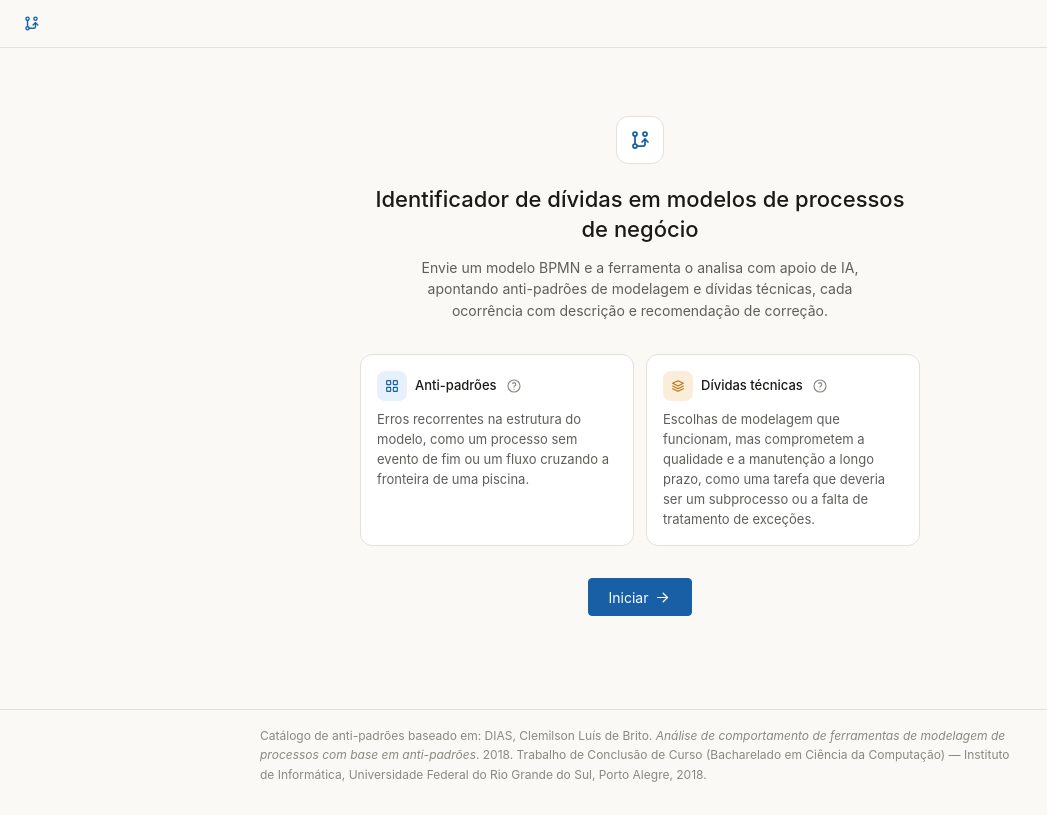
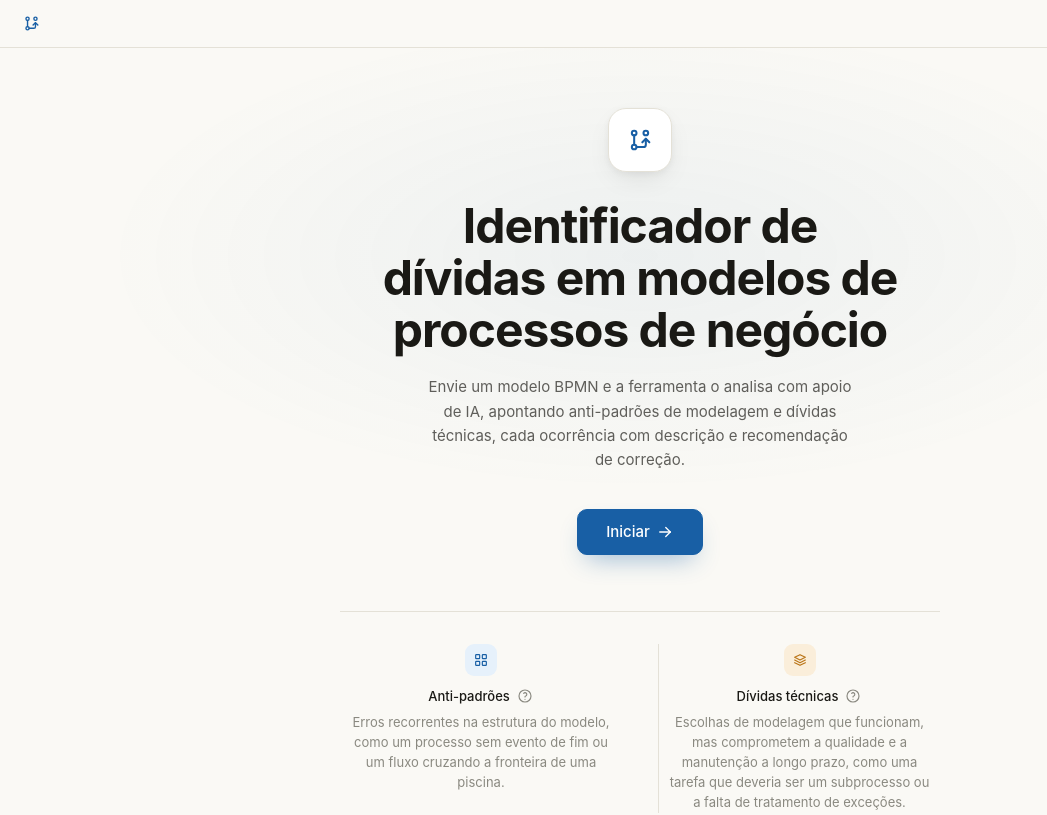
Before and after one commit to nicolasddr/BPModelDebt, a Next.js app: page / in a window 1280 px wide. Shown: the top 815 px of the page, without its empty margins (0-1047 px from the left). Built offline with nearby package versions, Linux system fonts and the light colour scheme.

Commit message:
melhorias página inicial

```diff
--- a/app/layout.tsx
+++ b/app/layout.tsx
@@ -31,7 +31,7 @@ export default function RootLayout({
     >
       <body className="min-h-full flex flex-col">
         <Topbar />
-        <main className="mx-auto w-full max-w-[760px] px-[22px] pt-7 pb-[60px]">
+        <main className="mx-auto flex w-full max-w-[760px] flex-1 flex-col px-[22px] pt-7 pb-[60px]">
           {children}
         </main>
         <Footer />
--- a/components/Button.tsx
+++ b/components/Button.tsx
@@ -2,7 +2,7 @@ import type { ComponentProps, ButtonHTMLAttributes, ReactNode } from "react";
 import Link from "next/link";
 
 type ButtonVariant = "primary" | "secondary";
-type ButtonSize = "sm" | "md";
+type ButtonSize = "sm" | "md" | "lg";
 
 const baseClasses =
   "inline-flex items-center gap-1.5 rounded border disabled:opacity-50 focus-visible:outline-none focus-visible:ring-2 focus-visible:ring-accent focus-visible:ring-offset-2";
@@ -15,6 +15,7 @@ const variantClasses: Record<ButtonVariant, string> = {
 const sizeClasses: Record<ButtonSize, string> = {
   sm: "h-[34px] px-3.5 text-[13px]",
   md: "h-[38px] px-5 text-[14px]",
+  lg: "h-[46px] rounded-[10px] px-7 text-[15px] font-medium",
 };
 
 function buttonClassName(variant: ButtonVariant, size: ButtonSize, className?: string): string {
--- a/components/Welcome.tsx
+++ b/components/Welcome.tsx
@@ -1,3 +1,4 @@
+import type { ReactNode } from "react";
 import {
   IconArrowRight,
   IconGitBranch,
@@ -9,54 +10,95 @@ import { AntipatternCatalog, TechDebtCatalog } from "@/components/catalogs";
 
 export function Welcome() {
   return (
-    <div className="mx-auto mt-10 max-w-[560px] text-center">
-      <div className="mx-auto mb-5 flex h-12 w-12 items-center justify-center rounded-xl border border-border bg-s2 text-accent">
-        <IconGitBranch size={24} stroke={1.75} />
-      </div>
+    <div className="flex flex-1 flex-col items-center justify-center py-8 text-center">
+      <div
+        aria-hidden
+        className="pointer-events-none fixed inset-0 -z-10 bg-[radial-gradient(60%_42%_at_50%_32%,rgba(24,95,165,0.06),transparent_70%)]"
+      />
 
-      <h1 className="text-[22px] font-medium leading-snug">
-        Identificador de dívidas em modelos de processos de negócio
-      </h1>
-      <p className="mx-auto mt-3 max-w-[480px] text-[14px] text-ink-2">
-        Envie um modelo BPMN e a ferramenta o analisa com apoio de IA, apontando anti-padrões de modelagem e dívidas
-        técnicas, cada ocorrência com descrição e recomendação de correção.
-      </p>
+      <div className="flex w-full max-w-[600px] flex-col items-center">
+        <div className="mb-7 flex h-16 w-16 items-center justify-center rounded-[18px] border border-border bg-s2 text-accent shadow-[0_10px_30px_-12px_rgba(26,25,21,0.18),0_2px_8px_rgba(26,25,21,0.05)]">
+          <IconGitBranch size={28} stroke={1.75} />
+        </div>
 
-      <div className="mt-8 grid grid-cols-1 gap-3 text-left sm:grid-cols-2">
-        <div className="rounded-xl border border-border bg-s2 p-4">
-          <div className="mb-2 flex items-center gap-2">
-            <span className="flex h-[30px] w-[30px] items-center justify-center rounded-lg bg-run-bg text-run">
-              <IconLayoutGrid size={16} stroke={1.75} />
-            </span>
-            <span className="text-[13px] font-medium">Anti-padrões</span>
-            <AntipatternCatalog />
-          </div>
-          <p className="text-[13px] text-ink-2">
+        <h1 className="max-w-[19ch] text-balance text-[clamp(2rem,1.2rem+2.4vw,3rem)] font-bold leading-[1.08] tracking-[-0.022em]">
+          Identificador de dívidas em modelos de processos de negócio
+        </h1>
+
+        <p className="mt-5 max-w-[46ch] text-[15px] leading-[1.62] text-ink-2">
+          Envie um modelo BPMN e a ferramenta o analisa com apoio de IA,
+          apontando anti-padrões de modelagem e dívidas técnicas, cada
+          ocorrência com descrição e recomendação de correção.
+        </p>
+
+        <Button
+          href="/analise"
+          size="lg"
+          className="mt-9 shadow-[0_12px_26px_-10px_rgba(24,95,165,0.45)]"
+        >
+          Iniciar
+          <IconArrowRight size={18} stroke={1.75} />
+        </Button>
+
+        <div className="mt-14 grid w-full grid-cols-1 gap-y-7 border-t border-border pt-8 sm:grid-cols-2 sm:gap-x-9 sm:gap-y-0">
+          <Concept
+            icon={<IconLayoutGrid size={16} stroke={1.75} />}
+            iconClassName="bg-run-bg text-run"
+            title="Anti-padrões"
+            catalog={<AntipatternCatalog />}
+          >
             Erros recorrentes na estrutura do modelo, como um processo sem
             evento de fim ou um fluxo cruzando a fronteira de uma piscina.
-          </p>
-        </div>
+          </Concept>
 
-        <div className="rounded-xl border border-border bg-s2 p-4">
-          <div className="mb-2 flex items-center gap-2">
-            <span className="flex h-[30px] w-[30px] items-center justify-center rounded-lg bg-amber-bg text-amber">
-              <IconStack2 size={16} stroke={1.75} />
-            </span>
-            <span className="text-[13px] font-medium">Dívidas técnicas</span>
-            <TechDebtCatalog />
-          </div>
-          <p className="text-[13px] text-ink-2">
+          <Concept
+            className="border-t border-border pt-7 sm:border-t-0 sm:border-l sm:pt-0"
+            icon={<IconStack2 size={16} stroke={1.75} />}
+            iconClassName="bg-amber-bg text-amber"
+            title="Dívidas técnicas"
+            catalog={<TechDebtCatalog />}
+          >
             Escolhas de modelagem que funcionam, mas comprometem a qualidade e a
             manutenção a longo prazo, como uma tarefa que deveria ser um
             subprocesso ou a falta de tratamento de exceções.
-          </p>
+          </Concept>
         </div>
       </div>
-
-      <Button href="/analise" size="md" className="mt-8">
-        Iniciar
-        <IconArrowRight size={17} stroke={1.75} />
-      </Button>
     </div>
   );
 }
+
+function Concept({
+  icon,
+  iconClassName,
+  title,
+  catalog,
+  className,
+  children,
+}: {
+  icon: ReactNode;
+  iconClassName: string;
+  title: string;
+  catalog: ReactNode;
+  className?: string;
+  children: ReactNode;
+}) {
+  return (
+    <div
+      className={`flex flex-col items-center px-1 ${className ?? ""}`.trim()}
+    >
+      <span
+        className={`mb-2.5 flex h-8 w-8 items-center justify-center rounded-[9px] ${iconClassName}`}
+      >
+        {icon}
+      </span>
+      <div className="mb-1.5 flex items-center gap-1.5">
+        <h2 className="text-[13px] font-medium">{title}</h2>
+        {catalog}
+      </div>
+      <p className="max-w-[32ch] text-[13px] leading-[1.55] text-ink-3">
+        {children}
+      </p>
+    </div>
+  );
+}
```
